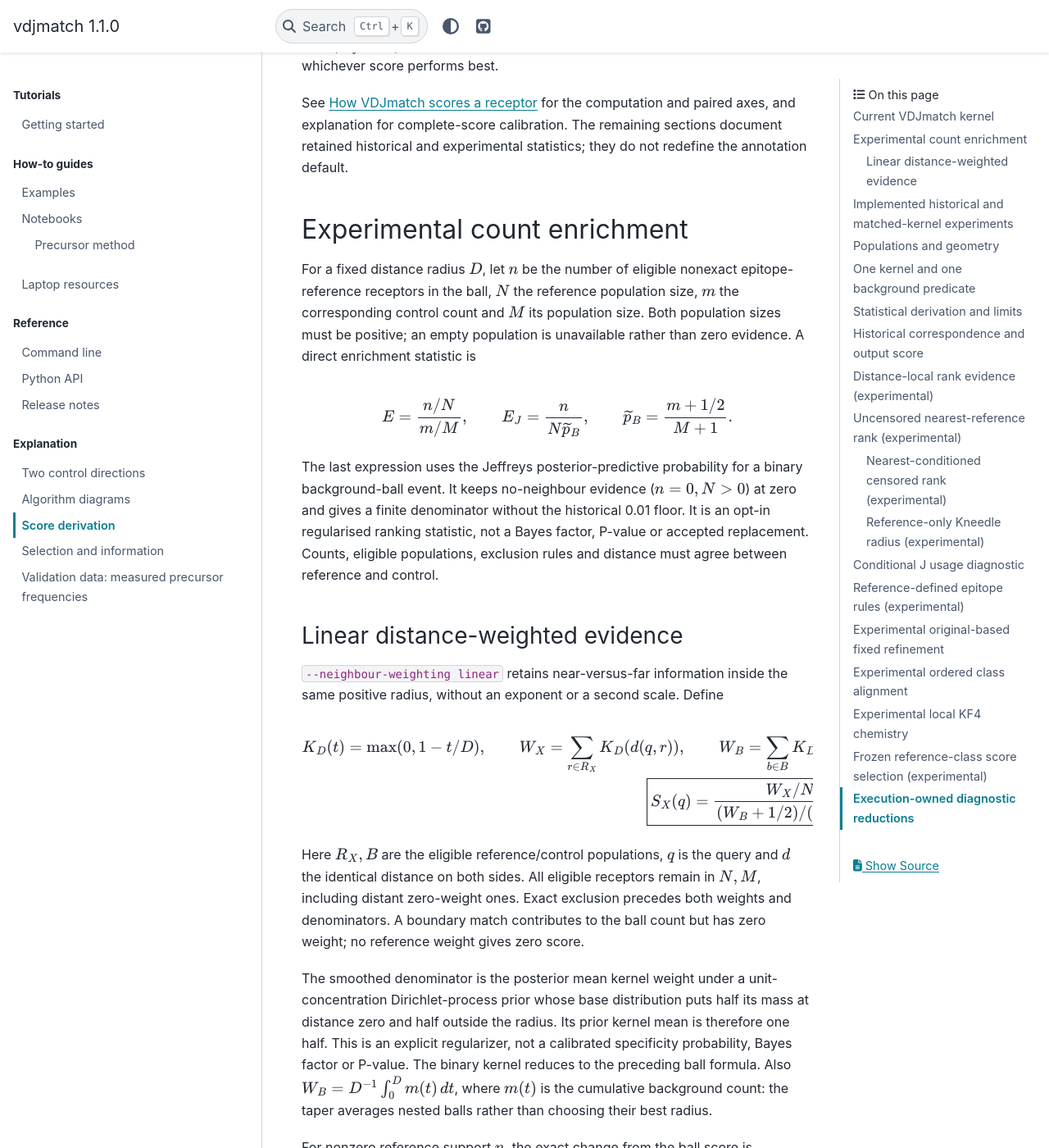
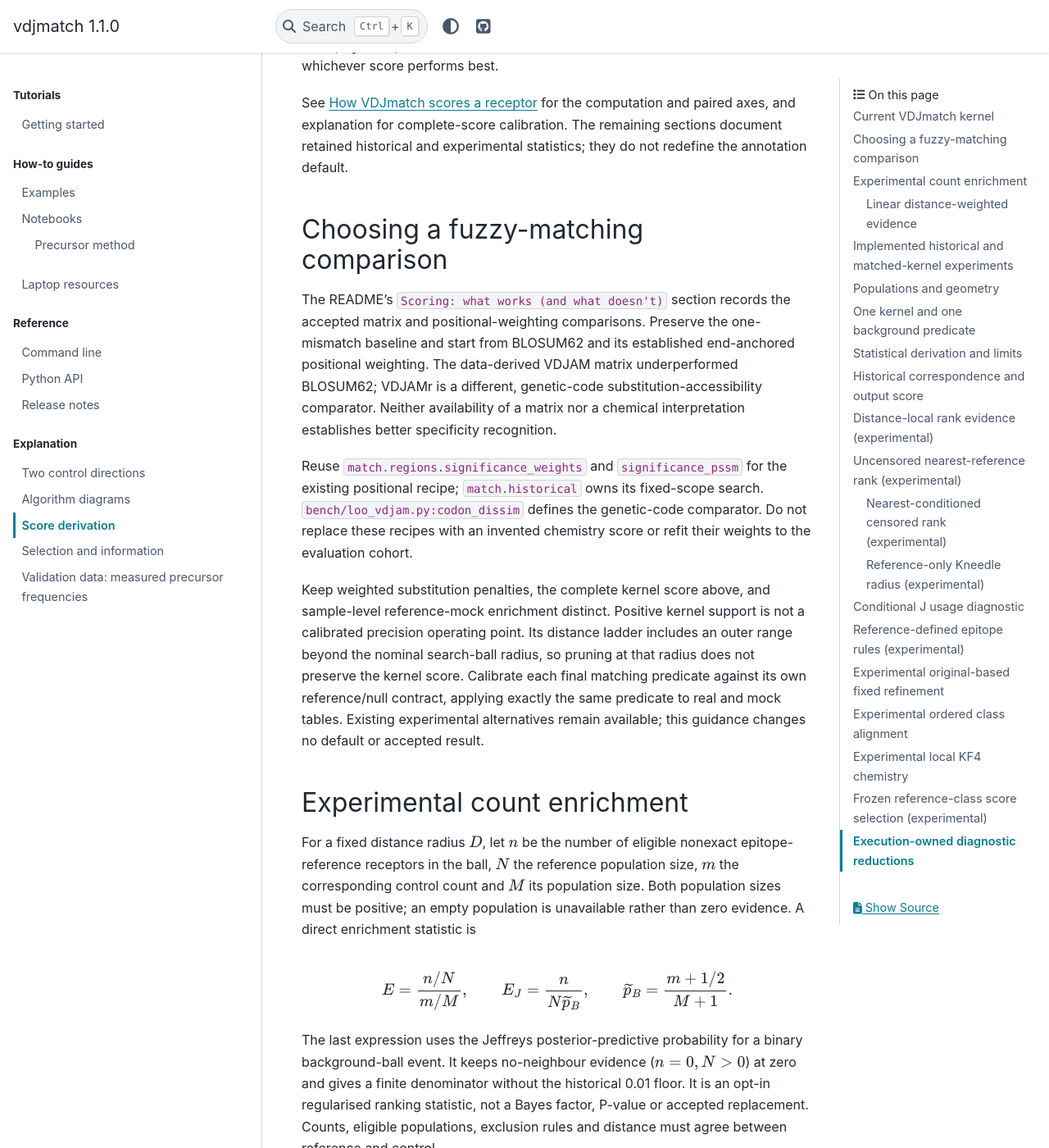
Before and after one commit to antigenomics/vdjmatch, a Sphinx documentation site: the page built from docs/scoring.rst, in a window 1280 px wide and 1400 px high, scrolled down 850 px. Shown: the whole window at 82% size. Built offline with Sphinx 7.4.7 and the PyData theme 0.15.4, drawn with Linux system fonts in a browser that asks for light colours; pages that are not in the unit, such as notebooks, are missing from menus.

Commit message:
Reconcile scorer selection guidance with accepted evidence

```diff
--- a/docs/cli.rst
+++ b/docs/cli.rst
@@ -2829,6 +2829,8 @@
 
 Both ``--tra-matcher`` and ``--trb-matcher`` accept ``hamming``, ``stem4``
 or ``gapblock``. Either or both chains may use a fuzzy kernel.
+See :doc:`scoring` for the accepted BLOSUM62/positional-weighting evidence
+and the distinction between positive kernel support and calibrated matching.
 ``--tra-min-score`` and ``--trb-min-score`` require finite nonnegative values;
 support requires a score strictly greater than the selected bound (default zero).
 Nonzero cutoffs are rejected for Hamming arms. Real and mock panels use identical
--- a/docs/scoring.rst
+++ b/docs/scoring.rst
@@ -38,6 +38,33 @@
 :doc:`explanation` for complete-score calibration. The remaining sections
 document retained historical and experimental statistics; they do not redefine
 the annotation default.
+
+
+Choosing a fuzzy-matching comparison
+------------------------------------
+
+The README's ``Scoring: what works (and what doesn't)`` section records the
+accepted matrix and positional-weighting comparisons. Preserve the
+one-mismatch baseline and start from BLOSUM62 and its established end-anchored
+positional weighting. The data-derived VDJAM matrix underperformed BLOSUM62;
+VDJAMr is a different, genetic-code substitution-accessibility comparator.
+Neither availability of a matrix nor a chemical interpretation establishes
+better specificity recognition.
+
+Reuse ``match.regions.significance_weights`` and ``significance_pssm`` for the
+existing positional recipe; ``match.historical`` owns its fixed-scope search.
+``bench/loo_vdjam.py:codon_dissim`` defines the genetic-code comparator.
+Do not replace these recipes with an invented chemistry score or refit their
+weights to the evaluation cohort.
+
+Keep weighted substitution penalties, the complete kernel score above, and
+sample-level reference-mock enrichment distinct. Positive kernel support is
+not a calibrated precision operating point. Its distance ladder includes an
+outer range beyond the nominal search-ball radius, so pruning at that radius
+does not preserve the kernel score. Calibrate each final matching predicate
+against its own reference/null contract, applying exactly the same predicate
+to real and mock tables. Existing experimental alternatives remain available;
+this guidance changes no default or accepted result.
 
 
 Experimental count enrichment
```
Also changed, not shown: README.md (+8 -0 lines), skills/vdjmatch/SKILL.md (+23 -2 lines).
